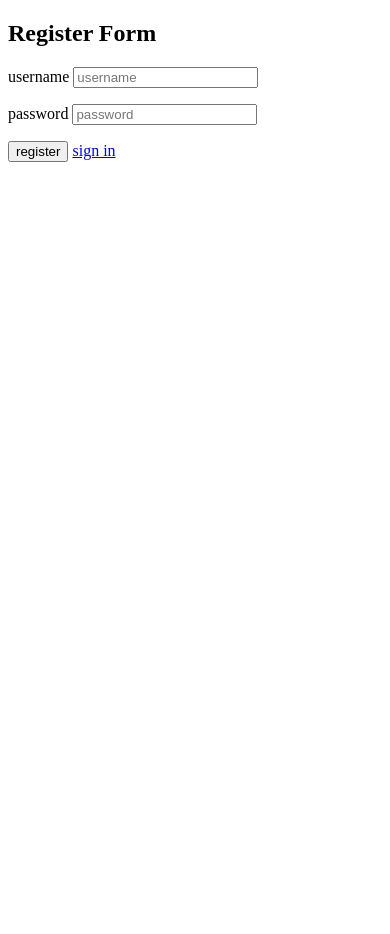
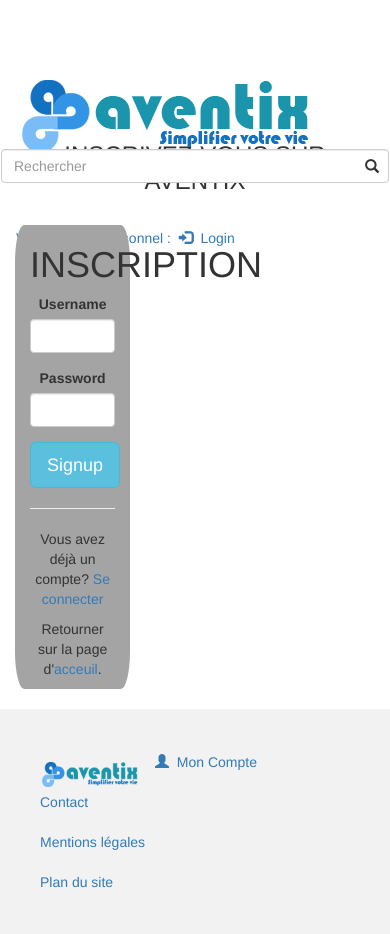
Before and after one commit to INSA-Bittles/PortailWeb-Aventix, a Node project: template views/signup.ejs in a window 390 px wide. Before the commit the page ends 162 px from the top, so only its background shows below. Run offline with Node 20 templates, Linux system fonts and the light colour scheme; the template is opened without the code that fills it, so the values that code supplies are empty; some libraries are stand-ins or nearby versions.

Commit message:
Implémentation login avec BDD & design

```diff
--- a/components/css/main.css
+++ b/components/css/main.css
@@ -32,7 +32,7 @@
 	margin-right: 4px;
 }
 .footer{
-	position: absolute;
+	position: relative;
 	bottom: 0;
 	width: 100%;
 }
--- a/config/database.js
+++ b/config/database.js
@@ -5,6 +5,6 @@ module.exports = {
         'user': 'root',
         'password': 'password'
     },
-	'database': 'aventix',
-    'users_table': 'users2'
+	'database': 'aventix2',
+    'users_table': 'users'
 };
--- a/routes.js
+++ b/routes.js
@@ -34,7 +34,7 @@ module.exports = function(app_https, passport) {
     {
 
         // render the page and pass in any flash data if it exists
-        res.render('signup.ejs',{pageTitle: 'Aventix - Signup'});
+        res.render('signup.ejs',{pageTitle: 'Aventix - Signup', message: req.flash('loginMessage')});
     });
 
 
--- a/views/signup.ejs
+++ b/views/signup.ejs
@@ -1,28 +1,136 @@
 <!DOCTYPE html>
-<html lang="fr">
+<!DOCTYPE html>
+<html>
     <head>
       <title><%= pageTitle %></title>
+        <meta charset="utf-8" />
+        <meta name="viewport" content="width=device-width, initial-scale=1">
+
+        <link rel="stylesheet" href="css/bootstrap.min.css" integrity="sha384-1q8mTJOASx8j1Au+a5WDVnPi2lkFfwwEAa8hDDdjZlpLegxhjVME1fgjWPGmkzs7" crossorigin="anonymous">
+        <link rel="stylesheet" href="https://maxcdn.bootstrapcdn.com/font-awesome/4.5.0/css/font-awesome.min.css">
+        <link rel="stylesheet" href="css/main.css">
+        <link rel="icon" type="image/png" sizes="16x16" href="img/favicon.png">
+
+          <style>
+              /* Remove the navbar's default margin-bottom and rounded borders */
+              .navbar {
+              margin-bottom: 0;
+              border-radius: 0;
+              }
+
+              /* Add a gray background color and some padding to the footer */
+              footer {
+              background-color: #f2f2f2;
+              padding: 25px;
+              }
+
+              .carousel-inner img {
+              width: 100%; /* Set width to 100% */
+              margin: auto;
+              min-height:200px;
+              }
+
+              /* Hide the carousel text when the screen is less than 600 pixels wide */
+              @media (max-width: 600px) {
+              .carousel-caption {
+              display: none;
+              }
+              }
+          </style>
     </head>
+
     <body>
-      <h2>Register Form</h2>
-      <form method="post" action="/signup">
-         <% if(typeof(errorMessage) !== 'undefined') {%>
-         <span><%= errorMessage %></span>
+
+
+<nav class="navbar navbar">
+  <div class="container-fluid" style="height:120px;">
+    <div class="navbar-header">
+      <button type="button" class="navbar-toggle" data-toggle="collapse" data-target="#myNavbar">
+        <span class="icon-bar"></span>
+        <span class="icon-bar"></span>
+        <span class="icon-bar"></span>
+      </button>
+      <a class="navbar-brand" href="/"><img src="img/logo_aventix.png" alt="Logo - Aventix" /></a>
+
+    </div>
+      <ul class="nav navbar-nav navbar-right">
+          <li><form style="margin-top:40px;" action="" class="search-form">
+                  <div class="form-group has-feedback">
+                  <label for="search" class="sr-only">Rechercher</label>
+                  <input type="text" class="form-control" name="search" id="search" placeholder="Rechercher">
+                    <span class="glyphicon glyphicon-search form-control-feedback"></span>
+                </div>
+              </form></li><li><a href="/login" style="margin-top:35px;">Votre espace personnel : &nbsp;<span class="glyphicon glyphicon-log-in"></span>&nbsp;&nbsp;Login</a></li>
+        </ul>
+    </div>
+  </div>
+    </div>
+    <div class="collapse navbar-collapse" id="myNavbar">
+      <ul class="nav navbar-nav">
+        <li id="navbarMenu" class="active"><a href="/"><span class="glyphicon glyphicon-home"></span></a></li>
+        <li><a href="#">Société</a></li>
+        <li><a href="#">Carte Aventix</a></li>
+        <li><a href="#">Utilisateurs</a></li>
+        <li><a href="#">Entreprise</a></li>
+        <li><a href="#">Restaurateurs</a></li>
+      </ul>
+      <ul class="nav navbar-nav navbar-right social">
+                <li><a href="#"><i class="fa fa-lg fa-facebook"></i></a></li>
+                <li><a href="#"><i class="fa fa-lg fa-twitter"></i></a></li>
+                <li><a href="#"><i class="fa fa-lg fa-google-plus"></i></a></li>
+                <li><a href="#"><i class="fa fa-lg fa-linkedin"></i></a></li>
+      </ul>
+    </div>
+      <div class="collapse navbar-collapse" id="myNavbar2">
+      <ul class="breadcrumb">
+        <li><a href="/">Accueil</a></li>
+        <li><a href="/signup">S'incrire</a></li>
+      </ul>
+</nav>
+ <div class="container text-center">
+  <h3>INSCRIVEZ-VOUS SUR AVENTIX</h3><br>
+
+<div class="col-xs-6 col-md-4" style="margin-bottom:20px;" id="loginUtilisateur">
+
+    <h1>INSCRIPTION</h1>
+
+    <!-- show any messages that come back with authentication -->
+    <% if (message.length > 0) { %>
+        <div class="alert alert-danger"><%= message %></div>
     <% } %>
-         <p>
-            <label for="username">username</label>
-            <input type="text" name="username" id="username"
-               placeholder="username" required="true"/>
-         </p>
-         <p>
-            <label for="password">password</label>
-            <input type="text" name="password" id="password"
-               placeholder="password" required="true"/>
-         </p>
-         <p>
-            <input type="submit" name="signup" id="signup" value="register"/>
-            <a href="/login" title="sign in">sign in</a>
-         </p>
+
+   <!-- LOGIN FORM -->
+   <form action="/signup" method="post">
+      <div class="form-group">
+         <label>Username</label>
+         <input type="text" class="form-control" name="username">
+      </div>
+      <div class="form-group">
+         <label>Password</label>
+         <input type="password" class="form-control" name="password">
+      </div>
+
+      <button type="submit" class="btn btn-info btn-lg">Signup</button>
    </form>
+
+   <hr>
+   <p>Vous avez déjà un compte? <a href="/login">Se connecter</a></p>
+   <p>Retourner sur la page d'<a href="/">acceuil</a>.</p>
+</div>
+</div>
+ <footer>
+  <div class="container">
+    <ul class="nav navbar-nav">
+      <a class="navbar-brand" href="/"><img src="img/logo_aventix.png" width="100px" height="35px" alt="Logo - Aventix" /></a>
+          <li><a href="profile"><span class="glyphicon glyphicon-user"></span>&nbsp;&nbsp;Mon Compte</a></li>
+          <li><a href="contact">Contact</a></li>
+          <li><a href="#">Mentions légales</a></li>
+          <li><a href="#">Plan du site</a></li>
+    </ul>
+  </div>
+</footer>
 </body>
+
+    <script src="js/bootstrap.min.js"></script>
+    <script src="js/jquery-1.11.3.min.js"></script>
 </html>
```
Also changed, not shown: config/passport.js (+10 -11 lines), views/contact.ejs (+11 -10 lines), views/index.ejs (+2 -29 lines), views/login.ejs (+32 -22 lines), views/profile.ejs (+17 -16 lines), views/schema.sql (deleted, +0 -13 lines), views/signin.ejs.html (deleted, +0 -30 lines), views/test.ejs.html (deleted). Lines whose indentation alone changed are shown as unchanged.
